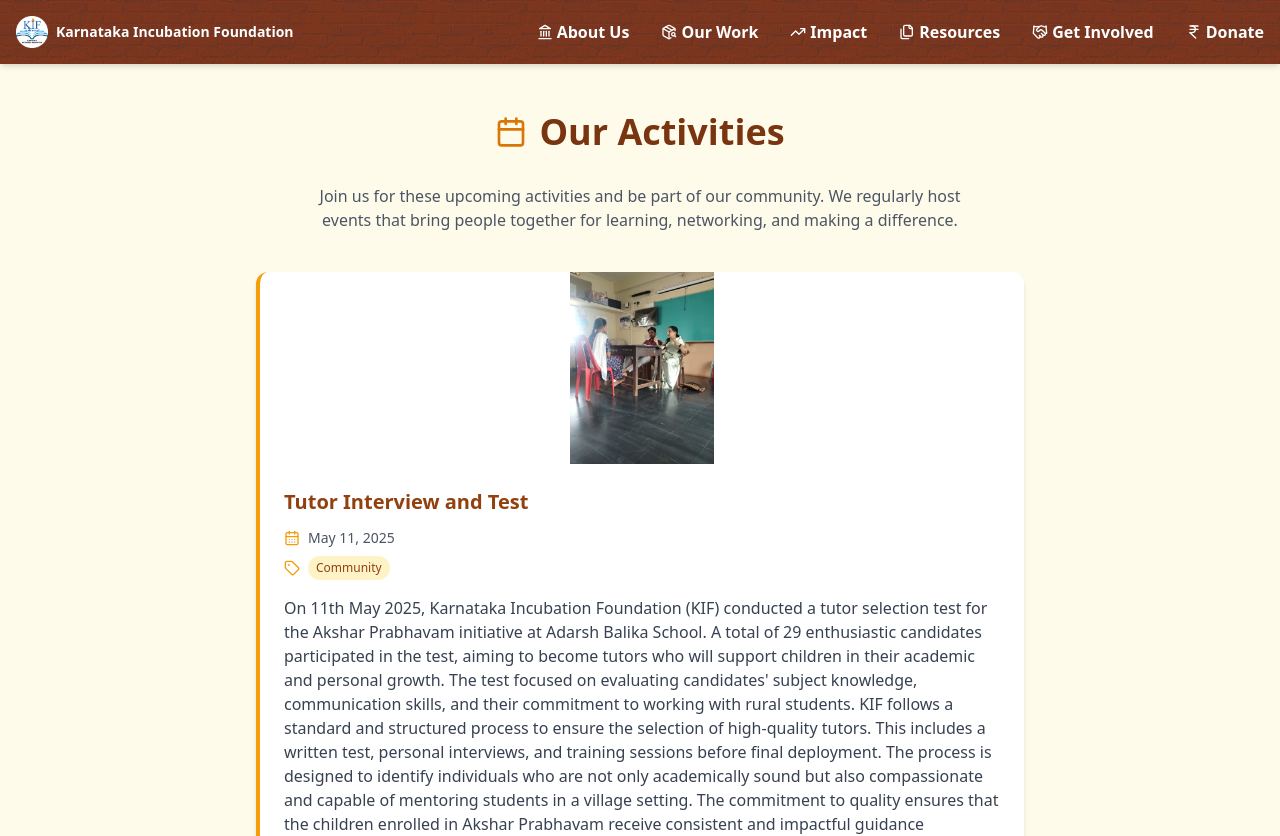
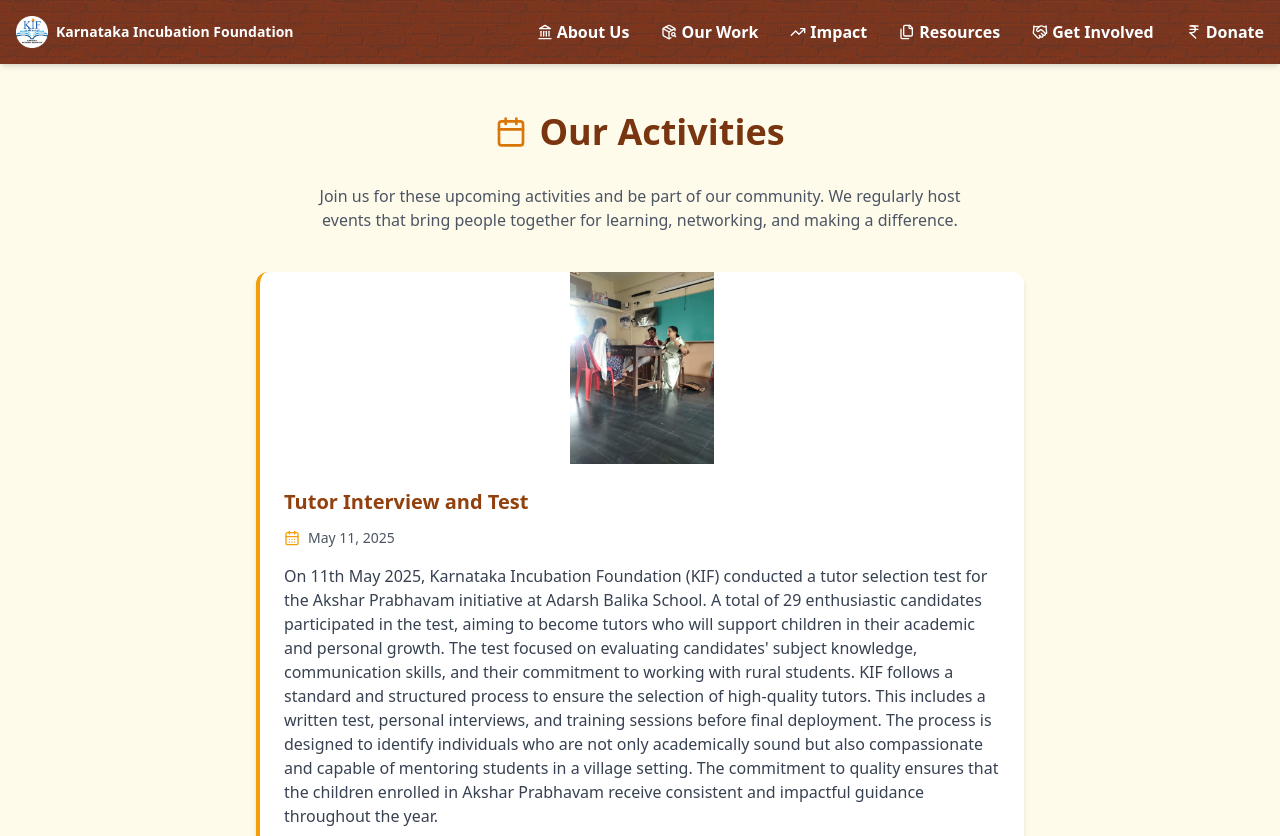
Before and after one commit to adityspecial/new-village, a React (Vite) app in the folder project/: page /impact/activities in a window 1280 px wide. Shown: the top 836 px of the page. Built offline with nearby package versions, Linux system fonts and the light colour scheme.

Commit message:
minor change

```diff
--- a/project/src/components/Activities.tsx
+++ b/project/src/components/Activities.tsx
@@ -1,11 +1,10 @@
 import React from 'react';
-import { Calendar, CalendarDays, Clock, MapPin, Tag, FileText } from 'lucide-react';
+import { Calendar, CalendarDays, FileText } from 'lucide-react';
 
 export interface Activity {
   title: string;
   date: string;
   description: string;
-  category?: string;
   image?: string;
   documentLink?: {
     url: string;
@@ -19,7 +18,6 @@ export const activities: Activity[] = [
     date: "May 11, 2025",
     description:
       "On 11th May 2025, Karnataka Incubation Foundation (KIF) conducted a tutor selection test for the Akshar Prabhavam initiative at Adarsh Balika School. A total of 29 enthusiastic candidates participated in the test, aiming to become tutors who will support children in their academic and personal growth. The test focused on evaluating candidates' subject knowledge, communication skills, and their commitment to working with rural students. KIF follows a standard and structured process to ensure the selection of high-quality tutors. This includes a written test, personal interviews, and training sessions before final deployment. The process is designed to identify individuals who are not only academically sound but also compassionate and capable of mentoring students in a village setting. The commitment to quality ensures that the children enrolled in Akshar Prabhavam receive consistent and impactful guidance throughout the year.",
-    category: "Community",
     image: "/images/activities/Interview.jpg",
     documentLink: {
       url: "/publicationDocs/interview.pdf",
@@ -49,15 +47,6 @@ const ActivityCard: React.FC<{ activity: Activity }> = ({ activity }) => {
             <CalendarDays size={16} className="mr-2 text-amber-500" />
             <span>{activity.date}</span>
           </div>
-
-          {activity.category && (
-            <div className="flex items-center">
-              <Tag size={16} className="mr-2 text-amber-500" />
-              <span className="text-xs px-2 py-1 bg-amber-100 text-amber-800 rounded-full">
-                {activity.category}
-              </span>
-            </div>
-          )}
         </div>
 
         <p className="mt-4 text-gray-700">{activity.description}</p>
```
